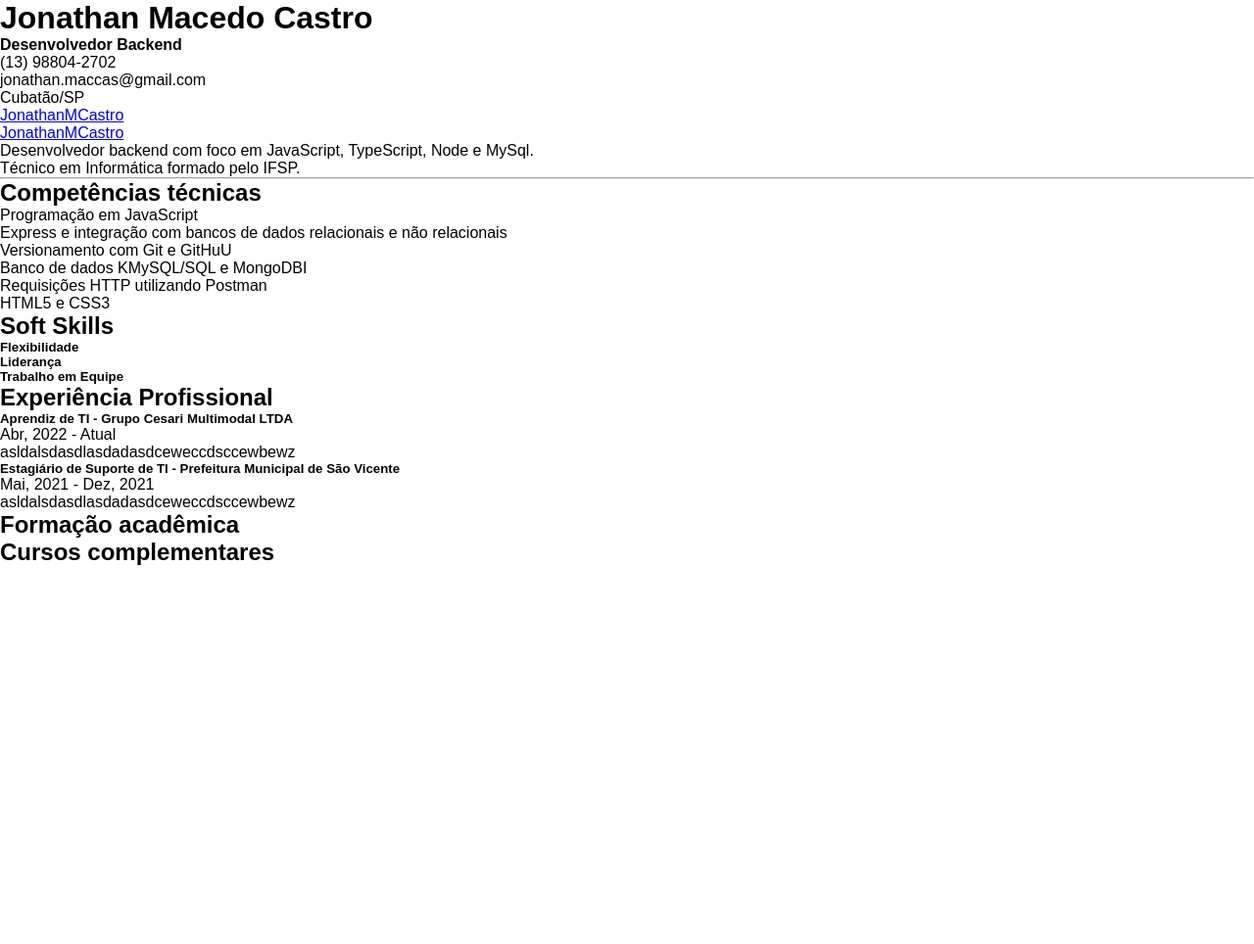
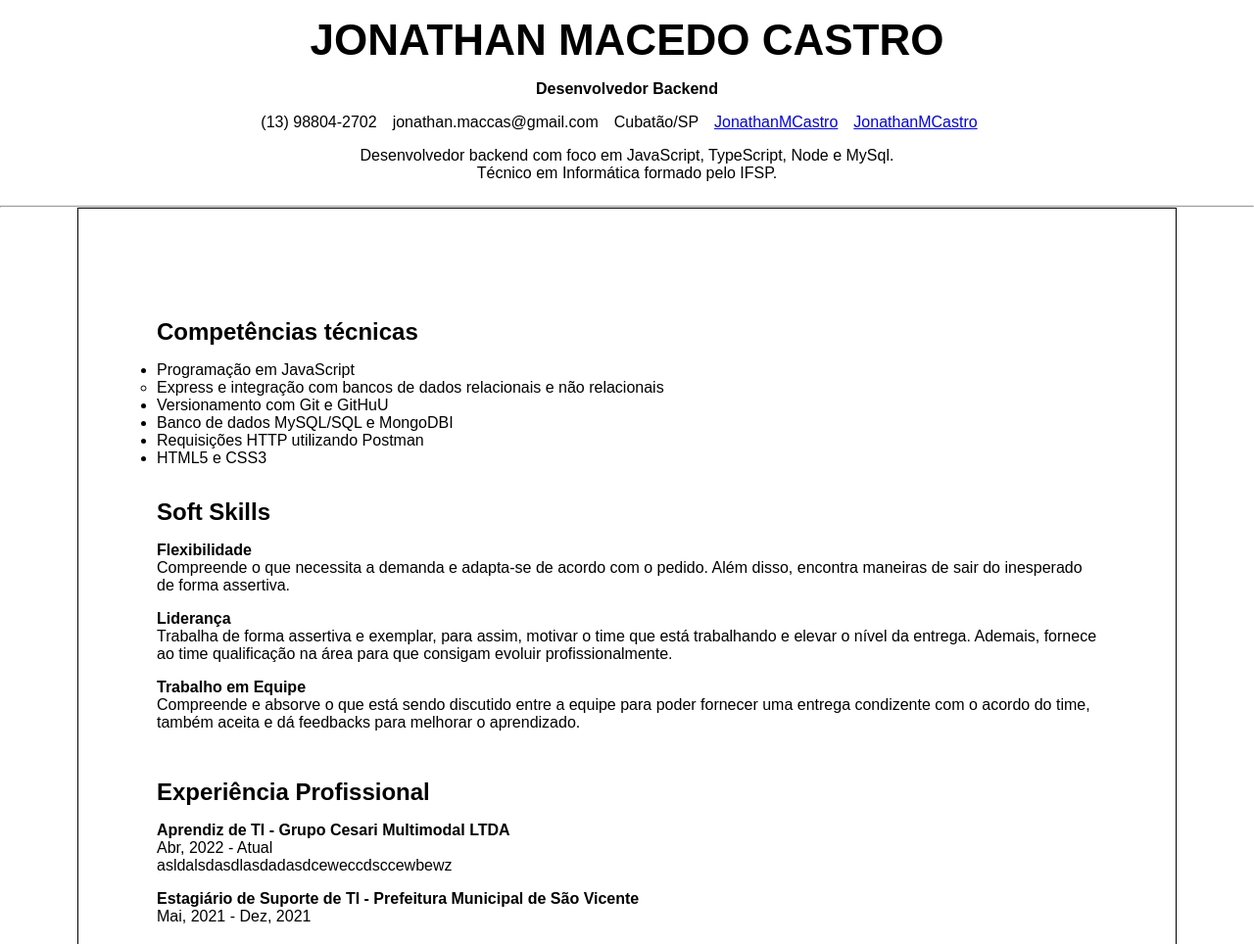
Before and after one commit to jonathan-macedo/curriculum, a plain HTML site: page index.html in a window 1280 px wide. Shown: the top 964 px of the page at 98% size. Before the commit the page ends 800 px from the top, so only its background shows below. Drawn offline with Linux system fonts and the light colour scheme.

Commit message:
Melhorando o CSS e adicionando texto nas tags no HTML

```diff
--- a/index.html
+++ b/index.html
@@ -35,7 +35,7 @@
                     </ul>
                 </li>
                 <li>Versionamento com Git e GitHuU</li>
-                <li>Banco de dados KMySQL/SQL e MongoDBI</li>
+                <li>Banco de dados MySQL/SQL e MongoDBI</li>
                 <li>Requisições HTTP utilizando Postman</li>
                 <li>HTML5 e CSS3</li>
             </ul>
@@ -43,32 +43,31 @@
         <section id="skills">
             <h2>Soft Skills</h2>
             <aside>
-                <h5>Flexibilidade</h5>
-                <p></p>
+                <h4>Flexibilidade</h4>
+                <p>Compreende o que necessita a demanda e adapta-se de acordo com o pedido. Além disso, encontra maneiras de sair do inesperado de forma assertiva.</p>
             </aside>
             <aside>
-                <h5>Liderança</h5>
-                <p></p>
+                <h4>Liderança</h4>
+                <p>Trabalha de forma assertiva e exemplar, para assim, motivar o time que está trabalhando e elevar o nível da entrega. Ademais, fornece ao time qualificação na área para que consigam evoluir profissionalmente.</p>
             </aside>
             <aside>
-                <h5>Trabalho em Equipe</h5>
-                <p></p>
+                <h4>Trabalho em Equipe</h4>
+                <p>Compreende e absorve o que está sendo discutido entre a equipe para poder fornecer uma entrega condizente com o acordo do time, também aceita e dá feedbacks para melhorar o aprendizado.</p>
             </aside>
         </section>
         <section id="experiencia">
             <h2>Experiência Profissional</h2>
             <aside>
-                <h5>Aprendiz de TI - Grupo Cesari Multimodal LTDA</h5>
+                <h4>Aprendiz de TI - Grupo Cesari Multimodal LTDA</h4>
                 <p>
                     <div class="date">Abr, 2022 - Atual</div>
                     asldalsdasdlasdadasdceweccdsccewbewz
                 </p>
             </aside>
             <aside>
-                <h5>Estagiário de Suporte de TI - Prefeitura Municipal de São Vicente</h5>
+                <h4>Estagiário de Suporte de TI - Prefeitura Municipal de São Vicente</h4>
                 <p>
                     <div class="date">Mai, 2021 - Dez, 2021</div>
-                    asldalsdasdlasdadasdceweccdsccewbewz
                 </p>
             </aside>
         </section>
--- a/styles/style.css
+++ b/styles/style.css
@@ -3,3 +3,49 @@
     margin: 0;
     font-family: Arial, Helvetica, sans-serif;
 }
+
+
+header {
+    height: 25%;
+    text-align: center;
+    padding-bottom: 1.5rem;
+}
+
+header h1 {
+    padding: 1rem;
+    font-size: 2.75rem;
+    text-transform: uppercase;
+}
+
+header section {
+    display: flex;
+    justify-content: center;
+    align-items: center;
+}
+
+header section div {
+    padding: 1rem 1rem 1rem 0;
+}
+
+
+main {
+    height: 75%;
+    width: 75%;
+    padding: 5rem;
+    border: solid 1px black;
+    margin: auto;
+}
+
+main section {
+    padding-bottom: 2rem;
+}
+
+main section h2 {
+    padding-bottom: 1rem;
+}
+main #competencias div {
+    padding-right: 20rem;
+}
+aside {
+    padding-bottom: 1rem;
+}
```
